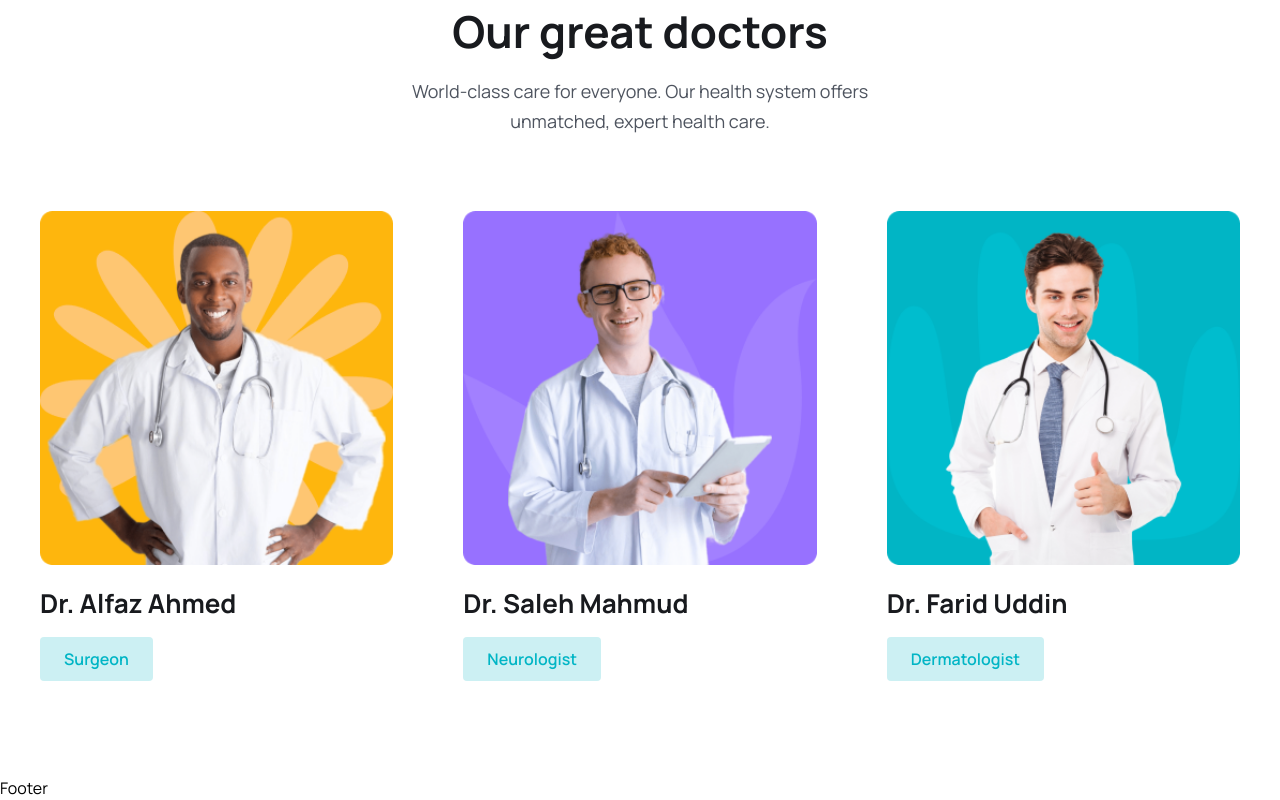
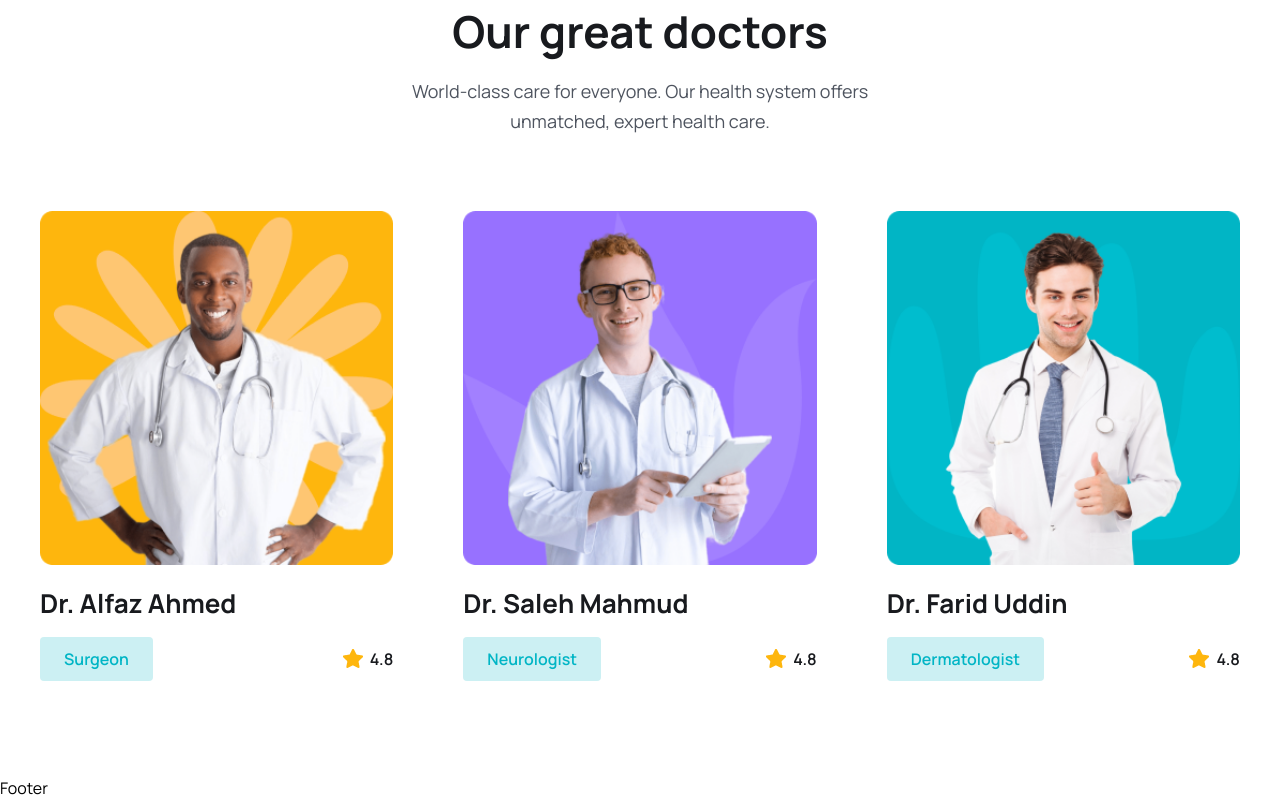
Before and after one commit to aroraadivya/Mern-Stack-Medicare, a React (Vite) app in the folder frontend/: page / in a window 1280 px wide. Shown: the part 3890-4690 px from the top of the page. Built offline with nearby package versions, Linux system fonts and the light colour scheme.

Commit message:
Add star icon and average rating display to DoctorCard component

```diff
--- a/frontend/src/components/Doctors/DoctorCard.jsx
+++ b/frontend/src/components/Doctors/DoctorCard.jsx
@@ -23,7 +23,9 @@ const DoctorCard = ({doctor}) => {
         </span>
 
         <div className='flex items-center gap-[6px]'>
-          <span className='flex items-center gap-[6px] text-[14px] leading-6 lg:text-[16px] leading-7 font-semibold text-headingColor'></span>
+          <span className='flex items-center gap-[6px] text-[14px] leading-6 lg:text-[16px] leading-7 font-semibold text-headingColor'>
+            <img src={starIcon} alt=''/>{avgRating}
+          </span>
         </div>
       </div>
     </div>
```
